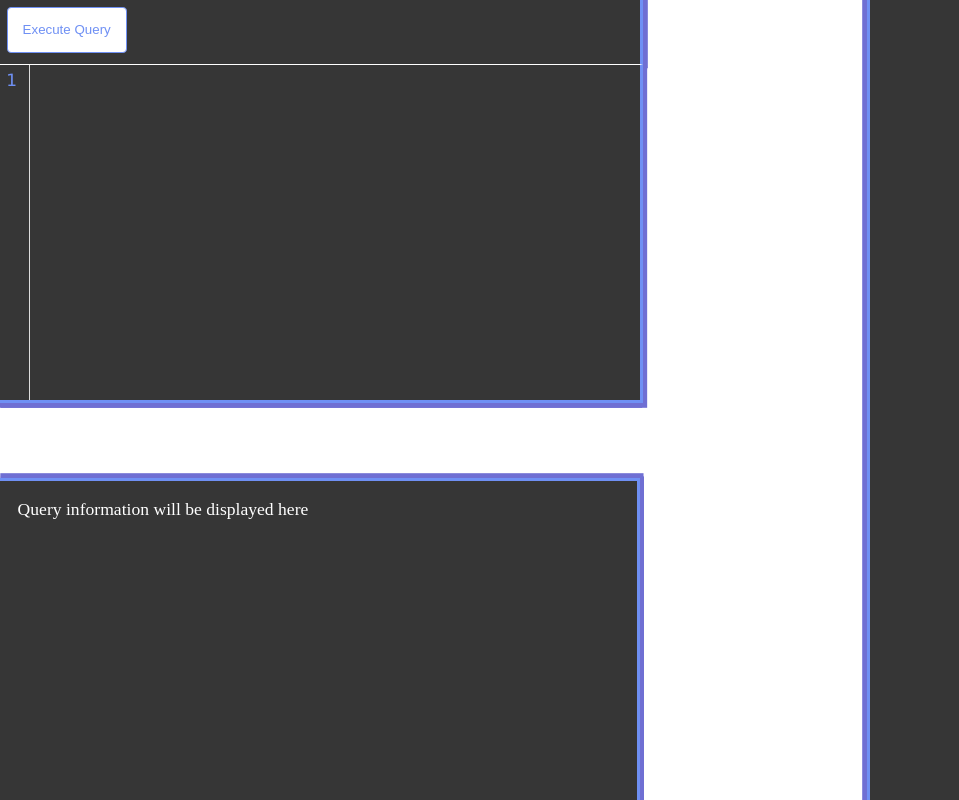
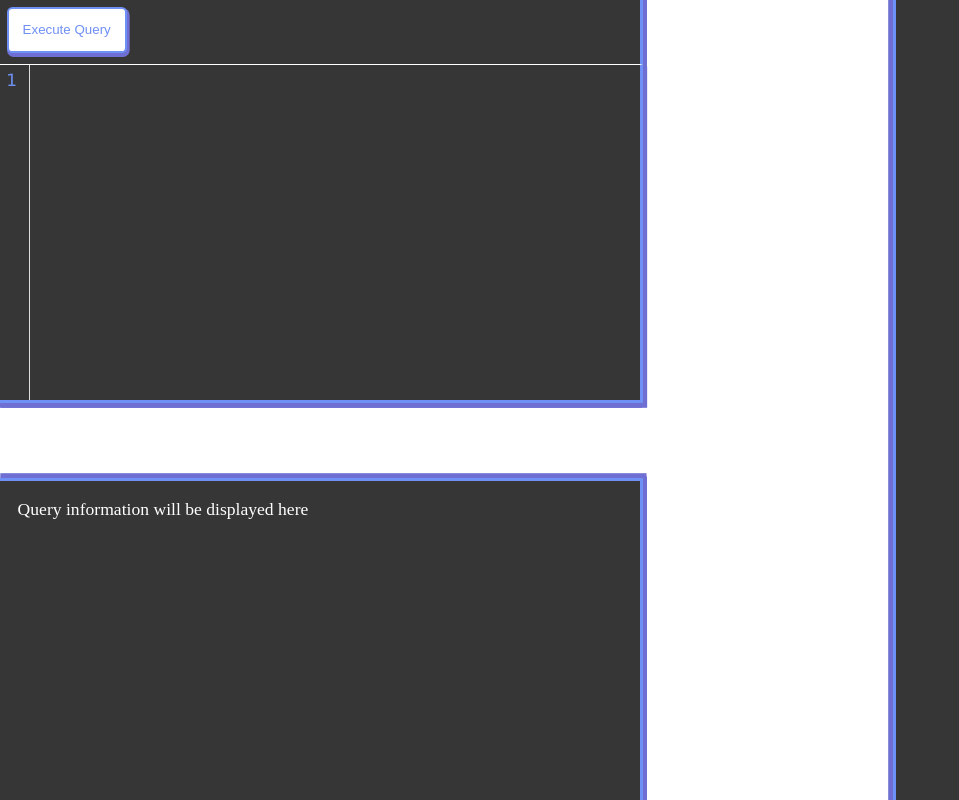
Before and after one commit to Stammak93/pg-playground, a Next.js app: page / in a window 1280 px wide. Shown: the whole page, without its empty margins (0-959 px from the left). Built offline with nearby package versions, Linux system fonts and the light colour scheme.

Commit message:
some visual improvements and a small type change

```diff
--- a/components/Editor.tsx
+++ b/components/Editor.tsx
@@ -9,7 +9,7 @@ import { sql, PostgreSQL } from "@codemirror/lang-sql";
 interface EditorProps {
     setQueryHistory: Dispatch<SetStateAction<string[] | []>>;
     queryHistory: string[] | [];
-    setQueryResult: Dispatch<SetStateAction<any[] | []>>;
+    setQueryResult: Dispatch<SetStateAction<unknown[]| []>>;
 };
 
 // This component will display a toolbar with a button to execute queries
--- a/components/History.tsx
+++ b/components/History.tsx
@@ -5,7 +5,7 @@ import { sql, PostgreSQL } from "@codemirror/lang-sql";
 
 interface HistoryProps {
     queryHistory: string[] | [];
-    setQueryResult: Dispatch<SetStateAction<any[]>>;
+    setQueryResult: Dispatch<SetStateAction<unknown[]>>;
 };
 
 
--- a/components/MainContent.tsx
+++ b/components/MainContent.tsx
@@ -7,7 +7,7 @@ import History from "./History";
 const MainContent = () => {
 
     const [queryHistory, setQueryHistory] = useState<string[] | []>([]);
-    const [queryResult, setQueryResult] = useState<any[] | []>([]);
+    const [queryResult, setQueryResult] = useState<unknown[]| []>([]);
 
 
     return (
--- a/components/Result.tsx
+++ b/components/Result.tsx
@@ -1,5 +1,5 @@
 type QueryResult = {
-    queryResult: any[] | [];
+    queryResult: unknown[] | [];
 };
 
 
@@ -7,19 +7,23 @@ const Result = ({ queryResult }: QueryResult) => {
 
 
     const renderQueryTableHeaders = () => {
-        const renderedHeaders = Object.keys(queryResult[0]).map((item,index) => {
 
-            return (
-                <th key={index}>{item}</th>
-            );
-        });
+        if(Array.isArray(queryResult)) {
 
-        return renderedHeaders;
+            const renderedHeaders = Object.keys(queryResult[0]).map((item,index) => {
+
+                return (
+                    <th key={index}>{item}</th>
+                );
+            });
+
+            return renderedHeaders
+        }
     }
 
     const renderQueryTableContent = queryResult.map((item,index) => {
 
-        let values = Object.values(item).map((value: any,index) => {
+        let values = Object.values(item!).map((value: any,index) => {
 
             return (
                 <td key={index}>{value}</td>
--- a/components/Toolbar.tsx
+++ b/components/Toolbar.tsx
@@ -6,7 +6,7 @@ interface ToolbarProps {
     setQueryHistory: Dispatch<SetStateAction<string[] | []>>;
     queryHistory: string[] | [];
     query: string;
-    setQueryResult: Dispatch<SetStateAction<any[]>>;
+    setQueryResult: Dispatch<SetStateAction<unknown[]>>;
 };
 
 
@@ -43,7 +43,7 @@ const Toolbar = ({ query, setQueryHistory, queryHistory, setQueryResult }: Toolb
             setQueryResult(queryDeets);
 
         } else {
-            let data = await response.json();
+            let data: string[] = await response.json();
             setQueryResult(data);
         }
     };
--- a/package.json
+++ b/package.json
@@ -12,7 +12,6 @@
     "@codemirror/commands": "^6.1.0",
     "@codemirror/lang-sql": "^6.3.0",
     "@codemirror/language": "^6.2.1",
-    "@codemirror/legacy-modes": "^6.1.0",
     "@codemirror/view": "^6.2.2",
     "@uiw/react-codemirror": "^4.12.1",
     "codemirror": "^6.0.1",
--- a/pages/api/pg.ts
+++ b/pages/api/pg.ts
@@ -14,14 +14,14 @@ export default async function handler(
 
     res.status(200).json({ metadata });
 
-  } catch (err: any) {
+  } catch (err: unknown) {
 
       let data = "";
+      if(err instanceof Error) {
+        data = err.message;
 
-      if(err.original) {
-        data = `Error: ${err.original.message}`;
       } else {
-          throw new Error("No property 'original' on Error object");
+          throw new Error("No property 'message' on Error object");
       }
 
       return res.status(400).json([data]);
--- a/styles/globals.css
+++ b/styles/globals.css
@@ -23,7 +23,7 @@ body {
 
 .main-container {
   height: 100%;
-  min-width: 49em;
+  min-width: 50em;
   display: flex;
   flex-direction: row;
   justify-content: space-between;
@@ -33,6 +33,7 @@ body {
   display: flex;
   flex-direction: column;
   height: 100%;
+  min-height: 27.5em;
   width: 50%;
 }
 
@@ -51,7 +52,7 @@ body {
   background-color: var(--colour-bg);
   border-bottom: 0.1em solid var(--colour-secondary);
   border-right: 0.2em solid var(--colour-primary);
-  box-shadow: 0.1em 0em 0em 0.2em var(--colour-shadow), 0.15em 0.2em 0.1em 0.1em var(--colour-shadow);
+  box-shadow: 0.15em 0.1em 0em 0.1em var(--colour-shadow);
 }
 
 .toolbar-container__button {
@@ -59,16 +60,18 @@ body {
   height: 3.5em;
   color: var(--colour-primary);
   background-color: var(--colour-secondary);
-  border: 0.1em solid var(--colour-primary);
-  border-radius: 0.3em;
+  border: 0.2em solid var(--colour-primary);
+  border-radius: 0.4em;
   margin-left: 0.5em;
   margin-top: 0.5em;
+  box-shadow: 0.1em 0.2em 0em 0.1em var(--colour-shadow);
 }
 
 .toolbar-container__button:hover {
   color: var(--colour-secondary);
   background-color: var(--colour-primary);
   cursor: pointer;
+  transform: scale(1.02);
 }
 
 
@@ -85,7 +88,7 @@ body {
   width: 100%;
   min-height: 40%;
   height: 70%;
-  box-shadow: 0.16em 0.2em 0em 0.1em var(--colour-shadow), -0.15em 0.2em 0em 0.1em var(--colour-shadow);
+  box-shadow: 0.16em 0.2em 0em 0.1em var(--colour-shadow),-0.15em 0.2em 0em 0.1em var(--colour-shadow);
 }
 
 /* History Component */
@@ -95,9 +98,9 @@ body {
   align-items: center;
   height: 100%;
   min-width: 24em;
-  width: 80%;
+  width: 75%;
   background-color: var(--colour-bg);
-  gap: 1em;
+  gap: 1.2em;
   border-left: 0.2em solid var(--colour-primary);
   overflow: auto;
   scrollbar-color: var(--colour-primary) var(--colour-bg);
@@ -114,9 +117,12 @@ body {
 
 .query-history__content {
   align-self: center;
-  width: 85%;
-  border: 0.1em solid var(--colour-primary);
-  border-radius: 0.15em;
+  width: 75%;
+  border-top: 0.1em solid var(--colour-primary);
+  border-bottom: 0.3em solid var(--colour-primary);
+  border-left: 0.1em solid var(--colour-primary);
+  border-right: 0.4em solid var(--colour-primary);
+  border-radius: 0em 0.35em 0.15em 0.25em;
   background-color: var(--colour-bg);
   color: var(--colour-secondary);
   font-size: 0.9em;
@@ -135,8 +141,9 @@ body {
   min-width: 3em;
   color: var(--colour-primary);
   background-color: var(--colour-secondary);
-  border: 0.1em solid var(--colour-primary);
-  border-radius: 0.3em;
+  border: 0.2em solid var(--colour-primary);
+  border-radius: 0.2em 0.5em 0.2em 0.5em;
+  box-shadow: -0.2em 0.1em 0em 0.1em var(--colour-shadow);
 }
 
 .rerun-button:hover {
@@ -149,7 +156,8 @@ body {
 /* Result Component */
 .query-result-container {
   height: 40%;
-  display: block;
+  width: 100%;
+  display: flex;
   background-color: var(--colour-bg);
   border-top: 0.2em solid var(--colour-primary);
   border-right: 0.2em solid var(--colour-primary);
@@ -168,10 +176,13 @@ body {
 
 .query-result-container th {
   border-right: 0.15em solid var(--colour-primary);
-  border-top: 0.15em solid var(--colour-primary);
-  border-bottom: 0.15em solid var(--colour-primary);
+  border-bottom: 0.4em solid var(--colour-primary);
   border-radius: 0.2em;
   height: 2em;
+}
+
+.query-result-container th:last-child {
+  border-right: 0.15em solid var(--colour-primary);
 }
 
 .query-result-container th:nth-child(1) {
@@ -252,7 +263,6 @@ body {
 .cm-content {
   color: var(--colour-secondary);
   font-family:Verdana, Geneva, Tahoma, sans-serif;
-  font-size: 1.1em;
 }
 
 .cm-editor {
@@ -287,3 +297,7 @@ body {
   scrollbar-color: var(--colour-primary) var(--colour-bg);
   max-height: 100%;
 }
+
+.ͼ1.cm-editor.cm-focused {
+  outline: none;
+}
```
Also changed, not shown: 1 other file (tests, documents, lock files or other folders).
